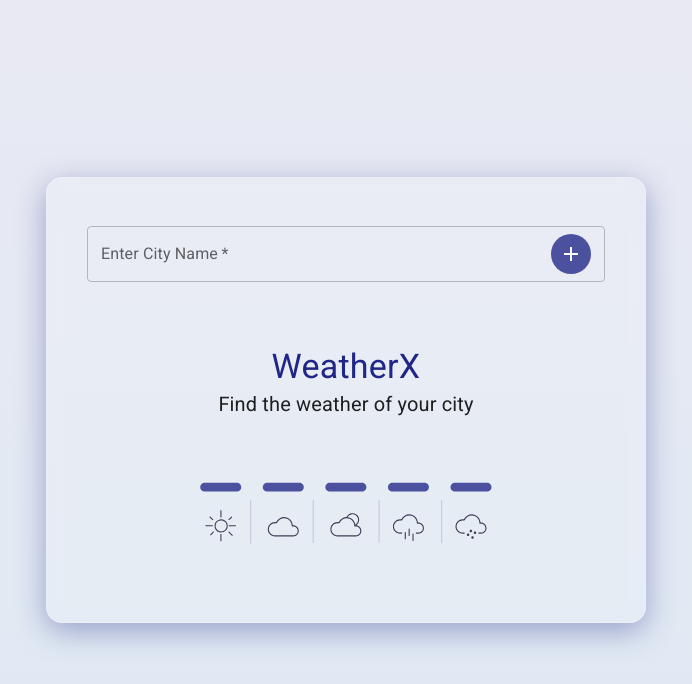
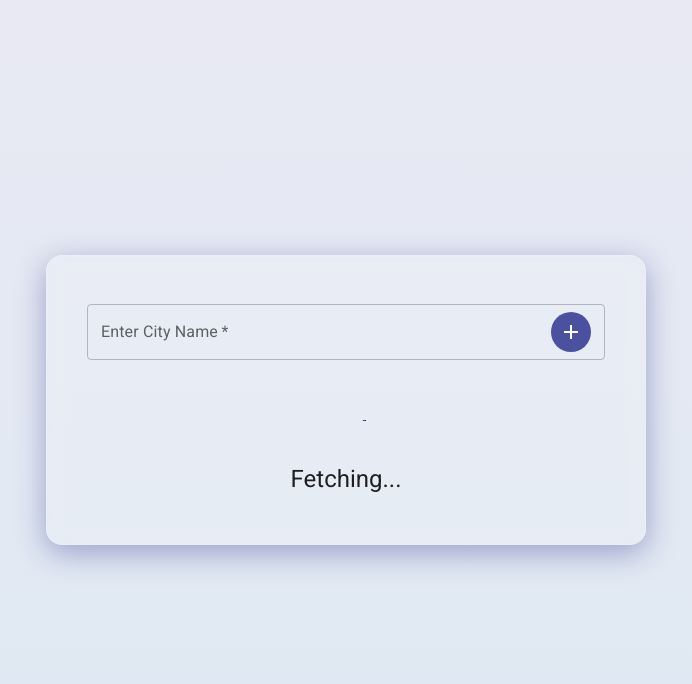
Before and after one commit to ojongclinton/x-weather, a React (Create React App) app: page / in a window 1280 px wide. Both pictures are taken after typing "Sample" into the empty fields and a click on the button "add". Shown: the top 684 px of the page, without its empty margins (294-986 px from the left). Built offline with nearby package versions, Linux system fonts and the light colour scheme; no server answers.

Commit message:
+added Loading Screen

```diff
--- /dev/null
+++ b/src/components/LoadingScreen.js
@@ -0,0 +1,15 @@
+import React from 'react';
+import { Box, CircularProgress, Typography } from '@mui/material';
+
+const LoadingScreen = () => {
+    return (
+        <Box mt={5}>
+            <CircularProgress />
+            <Typography variant="h5" mt={2}>
+                Fetching...
+            </Typography>
+        </Box>
+    );
+};
+
+export default LoadingScreen;
--- a/src/components/WeatherBox.js
+++ b/src/components/WeatherBox.js
@@ -2,6 +2,7 @@ import React, { useState } from 'react';
 import SearchBar from './SearchBar';
 import WeatherInfo from './WeatherInfo';
 import WelcomeScreen from './WelcomeScreen';
+import LoadingScreen from './LoadingScreen';
 import ErrorScreen from './ErrorScreen';
 import { apiKey, BASE_URL } from '../utils/apiInfo';
 import { weatherBoxStyle } from '../theme/customStyles';
@@ -11,6 +12,7 @@ import { Paper } from '@mui/material';
 const WeatherBox = () => {
 
     const [cityName, setCityName] = useState("");
+    const [isLoading, setIsLoading] = useState(false);
     const [weatherData, setWeatherData] = useState(null);
 
     // API URL
@@ -18,9 +20,11 @@ const WeatherBox = () => {
 
     // Fetching the Weather Data
     const fetchWeatherData = async () => {
+        setIsLoading(true);
         try {
             const response = await fetch(apiUrl);
             const data = await response.json();
+            setIsLoading(false);
             setWeatherData(data);
         } catch (error) {
             console.log(error);
@@ -44,12 +48,16 @@ const WeatherBox = () => {
             />
 
             {
-                weatherData?.name ? (
-                    <WeatherInfo weatherData={weatherData} />
-                ) : weatherData?.cod === '404' ? (
-                    <ErrorScreen weatherData={weatherData} />
+                isLoading ? (
+                    <LoadingScreen />
                 ) : (
-                    <WelcomeScreen />
+                    weatherData?.name ? (
+                        <WeatherInfo weatherData={weatherData} />
+                    ) : weatherData?.cod === '404' ? (
+                        <ErrorScreen weatherData={weatherData} />
+                    ) : (
+                        <WelcomeScreen />
+                    )
                 )
             }
 
```
